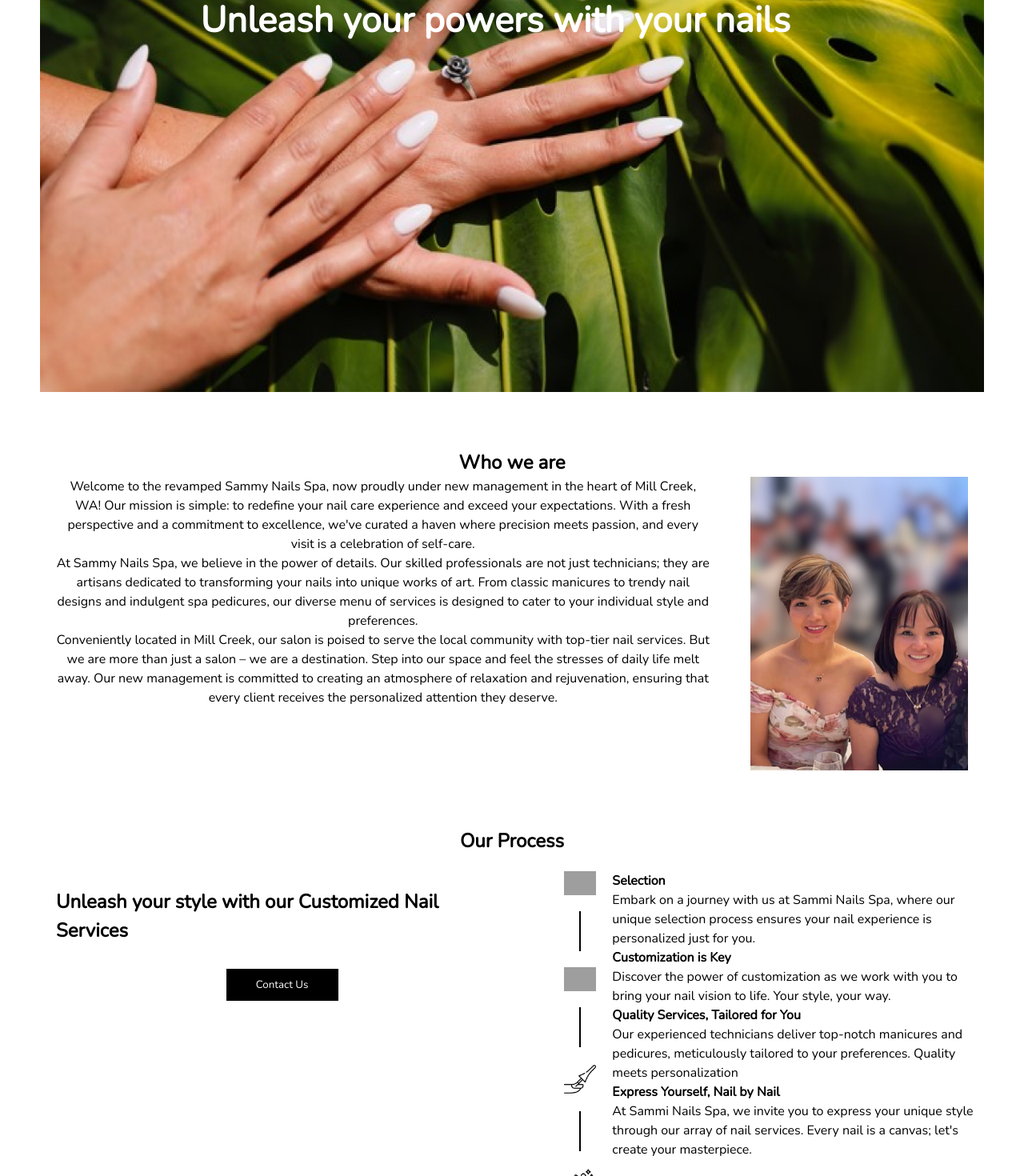
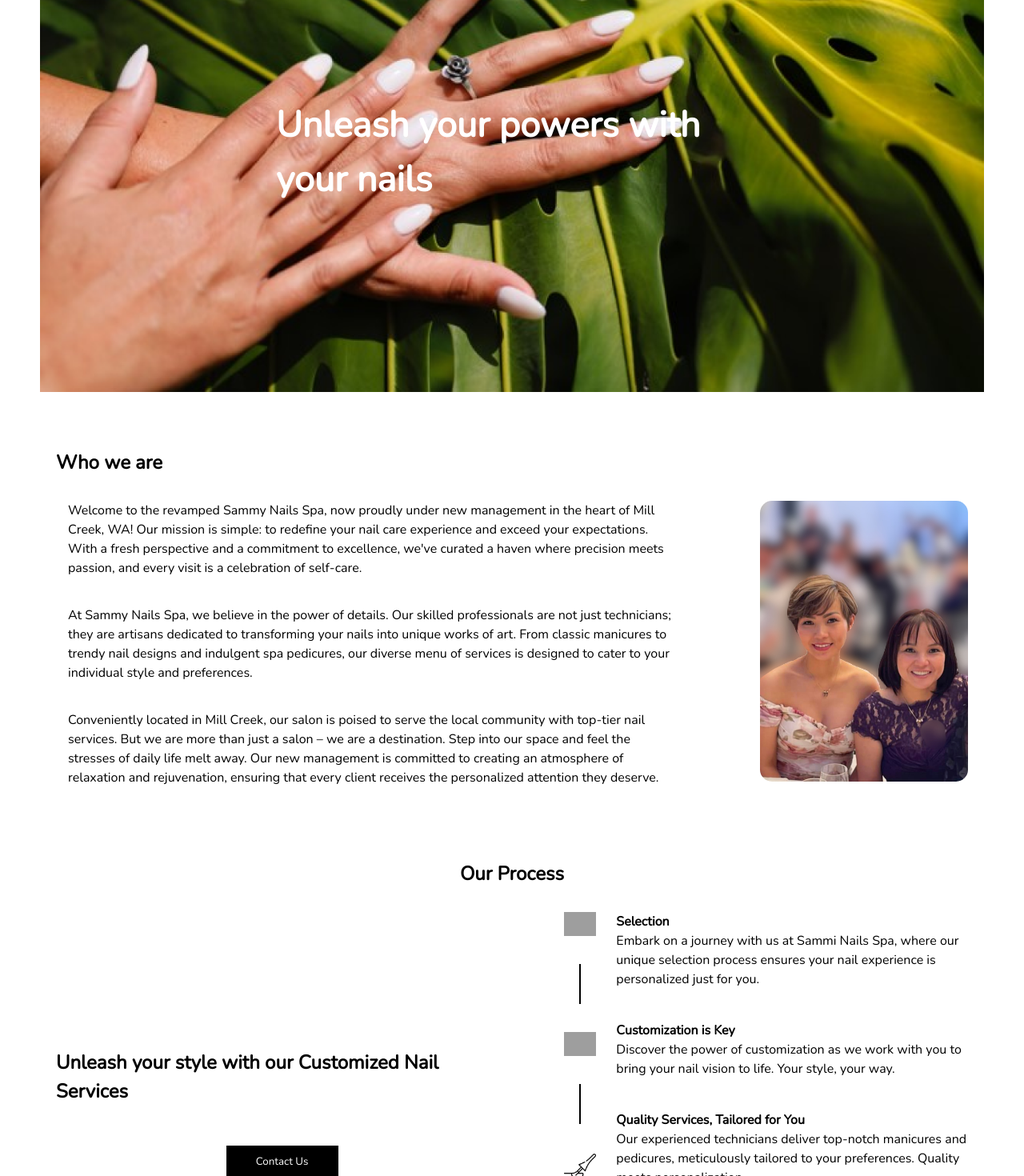
Before and after one commit to JCBardellini/Sammi_Nails_Spa, a React (Vite) app in the folder client/: page /about in a window 1280 px wide. Shown: the part 200-1670 px from the top of the page at 80% size. Built offline with nearby package versions, Linux system fonts and the light colour scheme; grey boxes are pictures that could not be loaded.

Commit message:
made changes to About page: added spacing for whoWeAre and Process icons, just added hover to callOfAction, my mobile isn't centered due to changes for the navbar i didn't wanna touch it

```diff
--- a/client/src/Components/About/aboutContent.css
+++ b/client/src/Components/About/aboutContent.css
@@ -11,17 +11,32 @@
   width: 100%;
   display: grid;
   grid-template-columns: 3fr 1fr;
-  gap: 50px;
+  gap: 100px;
+}
+.aboutHeroTitle{
+  top: 50%;
+  left: 50%;
+  transform: translate(-50%, -50%);
+}
+.aboutTitle{
+  margin-bottom: 30px;
+  margin-right: Auto; /* This pushes the title to the left side of the flex container */
 }
 
 .aboutContent {
-
-  margin-bottom: 20px; /* Space between the text and image on smaller screens */
+   display: flex;
+    flex-direction: column;
+    gap: 35px;
+    margin-bottom: 20px;
+    text-align: left;
+    margin-left: 15px;
 }
 
+
 .ownersImg {
-  max-width: 100%;
+  width: 100%;
   height: auto; /* To maintain aspect ratio */
+  border-radius: 15px;
 }
 
 @media (max-width: 768px) {
@@ -40,9 +55,3 @@
     max-width: 300px;
   }
 }
-
-@media screen and (min-width:1100px) {
-  .aboutHeroTitle{
-      top: 17%;
-      left: 17%;
-  }
--- a/client/src/Components/CallToAction/CallToAction.css
+++ b/client/src/Components/CallToAction/CallToAction.css
@@ -78,6 +78,11 @@
 color: white;
 }
 
+.cta-button-container .book-btn:hover,
+.learn-more:hover {
+  background-color: #555; /* Darken button background on hover */
+}
+
 @media screen and (min-width:1100px) {
    .cta-button-container{
     margin-bottom: 10px ;
--- a/client/src/Components/Process/process.css
+++ b/client/src/Components/Process/process.css
@@ -1,8 +1,6 @@
-
-
 .processTitle {
   text-align: center;
-  margin-bottom: 20px;
+  margin-bottom: 30px;
 }
 
 .processContainer {
@@ -13,45 +11,51 @@
   flex-direction: row; /* Puts elements side by side on larger screens */
   justify-content: center;
   align-items: start;
-
 }
 .processContactUsContainer {
   display: flex;
   flex-direction: column;
   align-items: center;
-  gap: 30px;
+  gap: 50px;
   margin: 20px;
 }
 .processContactUsContainer h3 {
+  margin-top: 150px;
   font-size: x-large;
-
 }
 .contactUs {
+  width: 140px;
+}
 
-width: 140px;
-}
 .icons {
   width: 40px;
 }
+
 .stepsAndIconContainer {
   display: flex;
   justify-content: center;
   align-items: start;
-  gap: 20px; /* Space between icons and steps */
+  gap: 25px; /* Space between icons and steps */
 }
+
+.stepsContainer {
+  display: flex;
+  flex-direction: column;
+  gap: 40px;
+}
+
 .processIconContainer {
   display: flex;
   flex-direction: column;
   align-items: center;
-  gap: 20px; /* Space between each icon and line */
+  gap: 35px; /* Space between each icon and line */
 }
+
 .line {
   width: 2px;
   height: 50px; /* Adjust the height to match the gap between steps */
   background-color: #000;
 }
-
-
 
 @media (max-width: 768px) {
   .processContainer {
@@ -65,11 +69,9 @@
     max-width: 400px;
   }
 
-
   .line {
     width: 2px;
     height: 50px; /* Adjust the height to match the gap between steps */
     background-color: #000;
   }
-
 }
```
